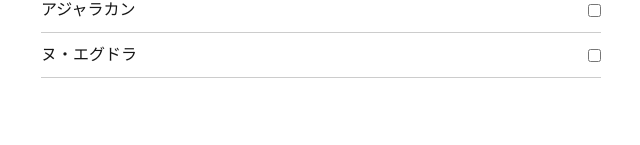
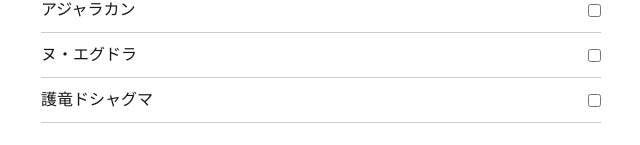
Before and after one commit to nigaor/monster_hanter_rec, a Next.js app in the folder monhan_record/: page / in a window 1280 px wide. Shown: the part 551-696 px from the top of the page, without its empty margins (319-959 px from the left). Built offline with nearby package versions, Linux system fonts and the light colour scheme.

Commit message:
4/29 commit

```diff
--- a/monhan_record/src/app/page.tsx
+++ b/monhan_record/src/app/page.tsx
@@ -26,7 +26,7 @@ export default function Home() {
     {id: 11,name: "ヒラバミ",img: ""},
     {id: 12,name: "アジャラカン",img: ""},
     {id: 13,name: "ヌ・エグドラ",img: ""},
-    // {id: 14,name: "護竜ドシャグマ",img: ""},
+    {id: 14,name: "護竜ドシャグマ",img: ""},
     // {id: 15,name: "護竜リオレウス",img: ""},
     // {id: 16,name: "護竜オドガロン亜種",img: ""},
     // {id: 17,name: "護竜アンジャナフ亜種",img: ""},
```
